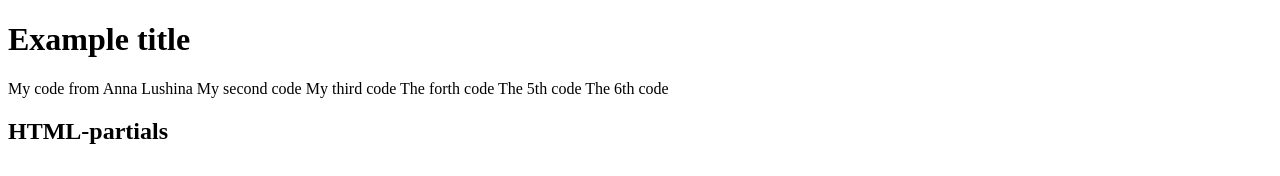
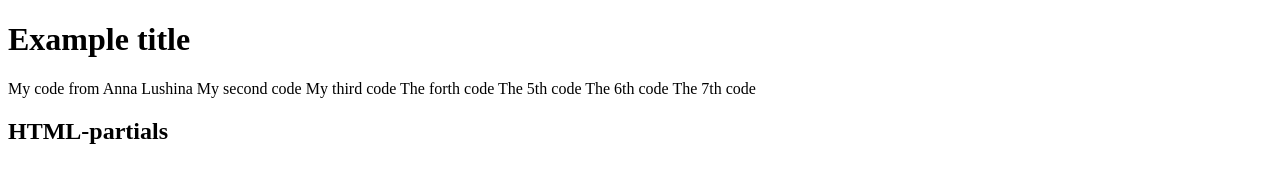
Before and after one commit to OlhaLushina/restaurant, a plain HTML site: page index.html in a window 1280 px wide. Shown: the top 176 px of the page. Drawn offline with Linux system fonts and the light colour scheme.

Commit message:
Deploying to gh-pages from @ OlhaLushina/restaurant@6f7daf294b694b8ed1271060c7b830f00f8693af 🚀

```diff
--- a/index.html
+++ b/index.html
@@ -1 +1 @@
-<!DOCTYPE html><html lang="ru"><head><meta charset="utf-8"><meta name="viewport" content="width=device-width, initial-scale=1.0"><title>Page title1111111</title><link rel="stylesheet" href="/restaurant/restaurant.c83bb359.css"><script type="module" src="/restaurant/restaurant.421e0ba1.js"></script></head><body> <h1>Example title</h1> My code from Anna Lushina My second code My third code The forth code The 5th code The 6th code  <article class="example" id="uk"> <h1>HTML-partials</h1>  <img src="/restaurant/logo.de975bf7.png" alt width="320"> <p> The <a href="https://github.com/posthtml/posthtml-include" target="_blank" rel="noopener noreferrer"> posthtml-include </a> plugin allows you to add code from other HTML files (fragments) to HTML page files. Fragments are stored in the <code>src/partials</code> folder. The addition occurs when compiling page files, such as <code>index.html</code>. </p> <p> This <code>example.html</code> file is an example of such a snippet, with the markup of a certain part of the main page. This is very convenient for team development on student projects, when several people write in one HTML file at once. </p> <p> The syntax for adding a fragment to the main file is: <code> &lt;include src="./partials/filename.html"&gt;&lt;/include&gt;</code> </p> <div class="background"></div> </article> </body></html>
+<!DOCTYPE html><html lang="ru"><head><meta charset="utf-8"><meta name="viewport" content="width=device-width, initial-scale=1.0"><title>Page title1111111</title><link rel="stylesheet" href="/restaurant/restaurant.c83bb359.css"><script type="module" src="/restaurant/restaurant.421e0ba1.js"></script></head><body> <h1>Example title</h1> My code from Anna Lushina My second code My third code The forth code The 5th code The 6th code The 7th code  <article class="example" id="uk"> <h1>HTML-partials</h1>  <img src="/restaurant/logo.de975bf7.png" alt width="320"> <p> The <a href="https://github.com/posthtml/posthtml-include" target="_blank" rel="noopener noreferrer"> posthtml-include </a> plugin allows you to add code from other HTML files (fragments) to HTML page files. Fragments are stored in the <code>src/partials</code> folder. The addition occurs when compiling page files, such as <code>index.html</code>. </p> <p> This <code>example.html</code> file is an example of such a snippet, with the markup of a certain part of the main page. This is very convenient for team development on student projects, when several people write in one HTML file at once. </p> <p> The syntax for adding a fragment to the main file is: <code> &lt;include src="./partials/filename.html"&gt;&lt;/include&gt;</code> </p> <div class="background"></div> </article> </body></html>
```
